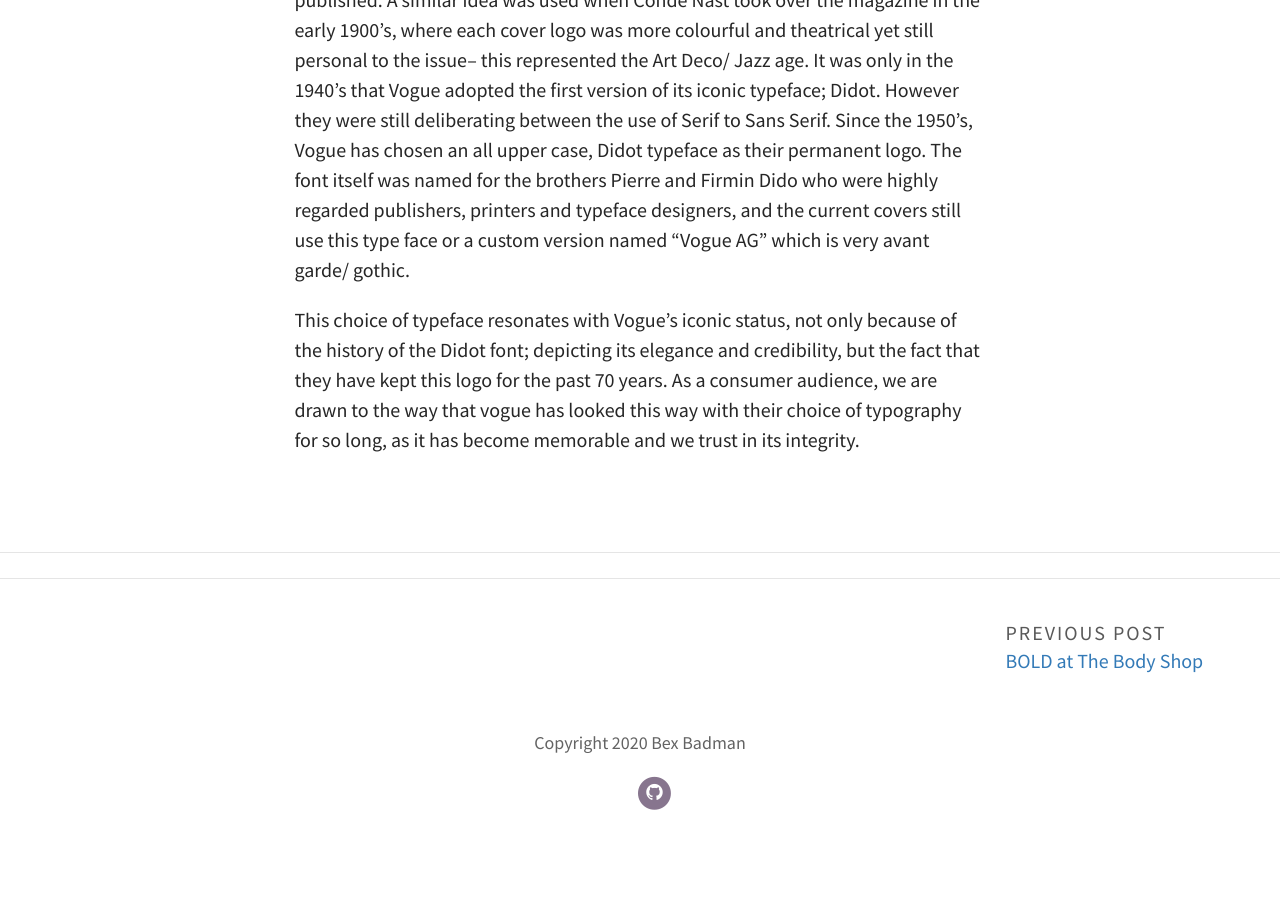
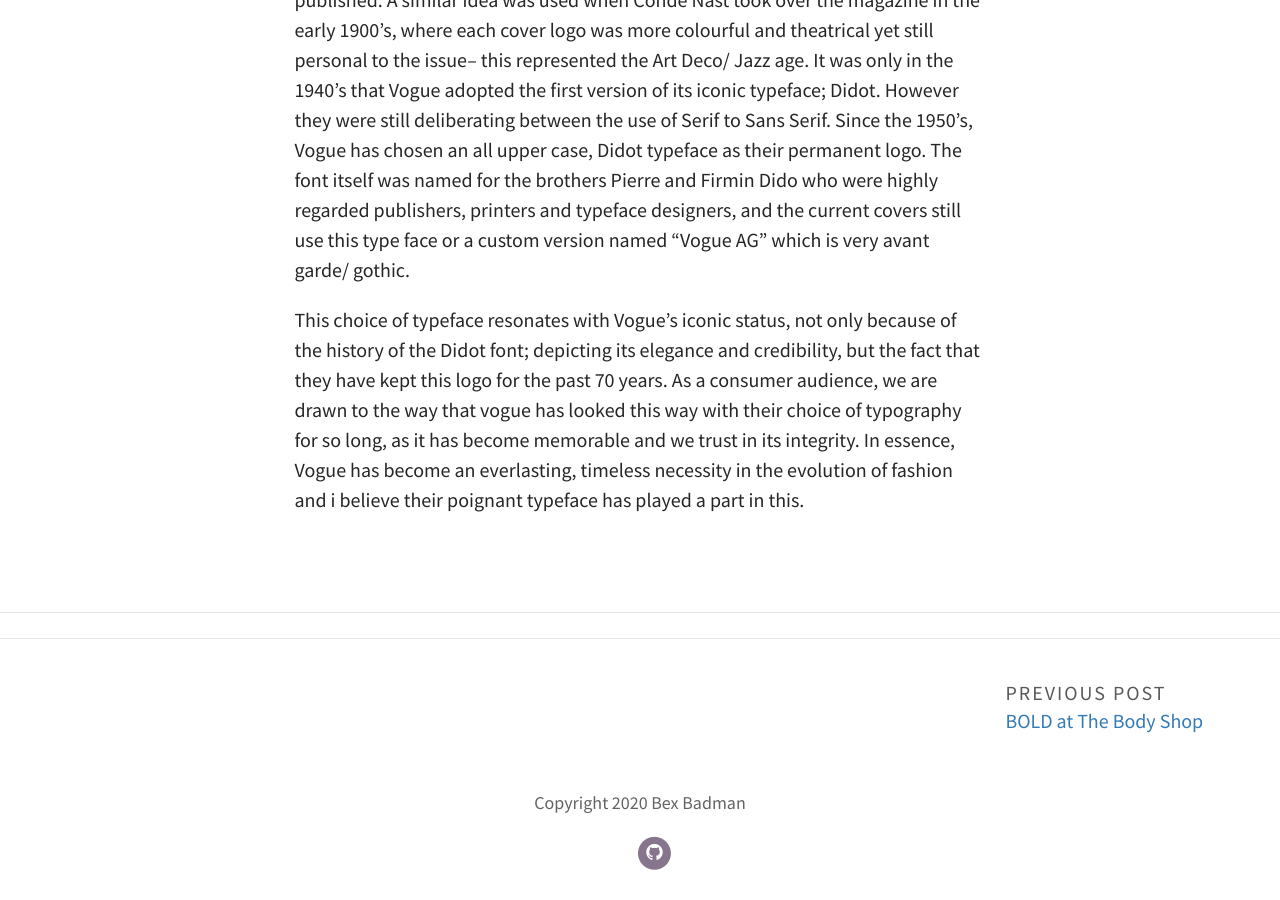
Before and after one commit to rebeccabadman1999/Bex-Badman-Blog, a Jekyll site: the page built from _posts/2020-10-12-the-iconic-voice-of-vogue.md, in a window 1280 px wide and 900 px high, scrolled down 1099 px. Built offline with Jekyll 4.4.1, drawn with Linux system fonts in a browser that asks for light colours; some web fonts are replaced; comment, search, counter and statistics services are not loaded; before the commit the page ends 1939 px from its top, so only the background shows below that.

Commit message:
Update Post “2020-10-12-the-iconic-voice-of-vogue”

```diff
--- a/_posts/2020-10-12-the-iconic-voice-of-vogue.md
+++ b/_posts/2020-10-12-the-iconic-voice-of-vogue.md
@@ -14,4 +14,4 @@
 
  When Vogue was first published in the 1890s, the logos were hand lettered for every issue by an illustrator so as to represent the themes of the issue that was published. A similar idea was used when Conde Nast took over the magazine in the early 1900's, where each cover logo was more colourful and theatrical yet still personal to the issue-- this represented the Art Deco/ Jazz age. It was only in the 1940's that Vogue adopted the first version of its iconic typeface; Didot. However they were still deliberating between the use of Serif to Sans Serif. Since the 1950's, Vogue has chosen an all upper case, Didot typeface as their permanent logo. The font itself was named for the brothers Pierre and Firmin Dido who were highly regarded publishers, printers and typeface designers, and the current covers still use this type face or a custom version named "Vogue AG" which is very avant garde/ gothic.
 
-This choice of typeface resonates with Vogue's iconic status, not only because of the history of the Didot font; depicting its elegance and credibility, but the fact that they have kept this logo for the past 70 years. As a consumer audience, we are drawn to the way that vogue has looked this way with their choice of typography for so long, as it has become memorable and we trust in its integrity.
+This choice of typeface resonates with Vogue's iconic status, not only because of the history of the Didot font; depicting its elegance and credibility, but the fact that they have kept this logo for the past 70 years. As a consumer audience, we are drawn to the way that vogue has looked this way with their choice of typography for so long, as it has become memorable and we trust in its integrity. In essence, Vogue has become an everlasting, timeless necessity in the evolution of fashion and i believe their poignant typeface has played a part in this.
```
